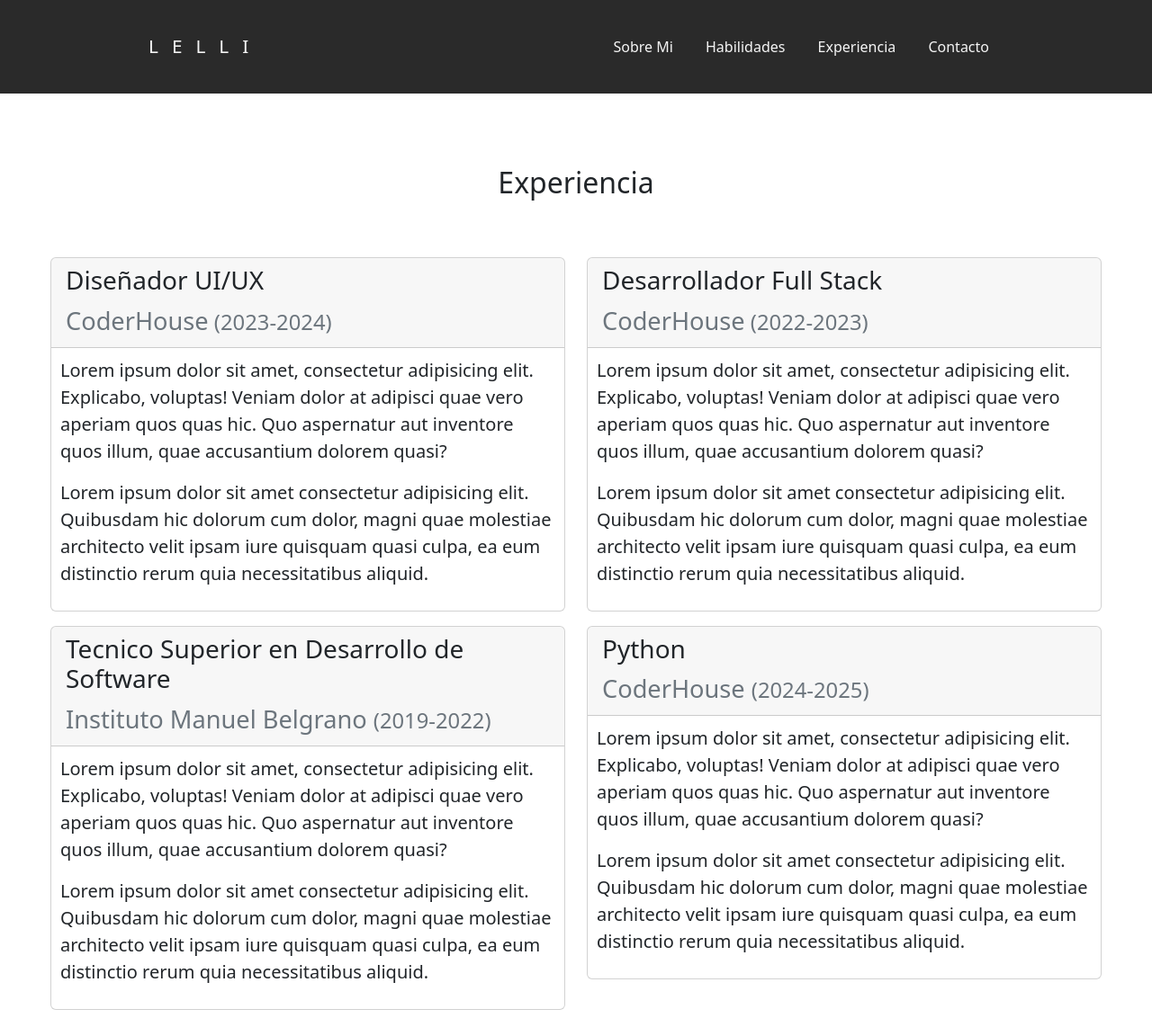
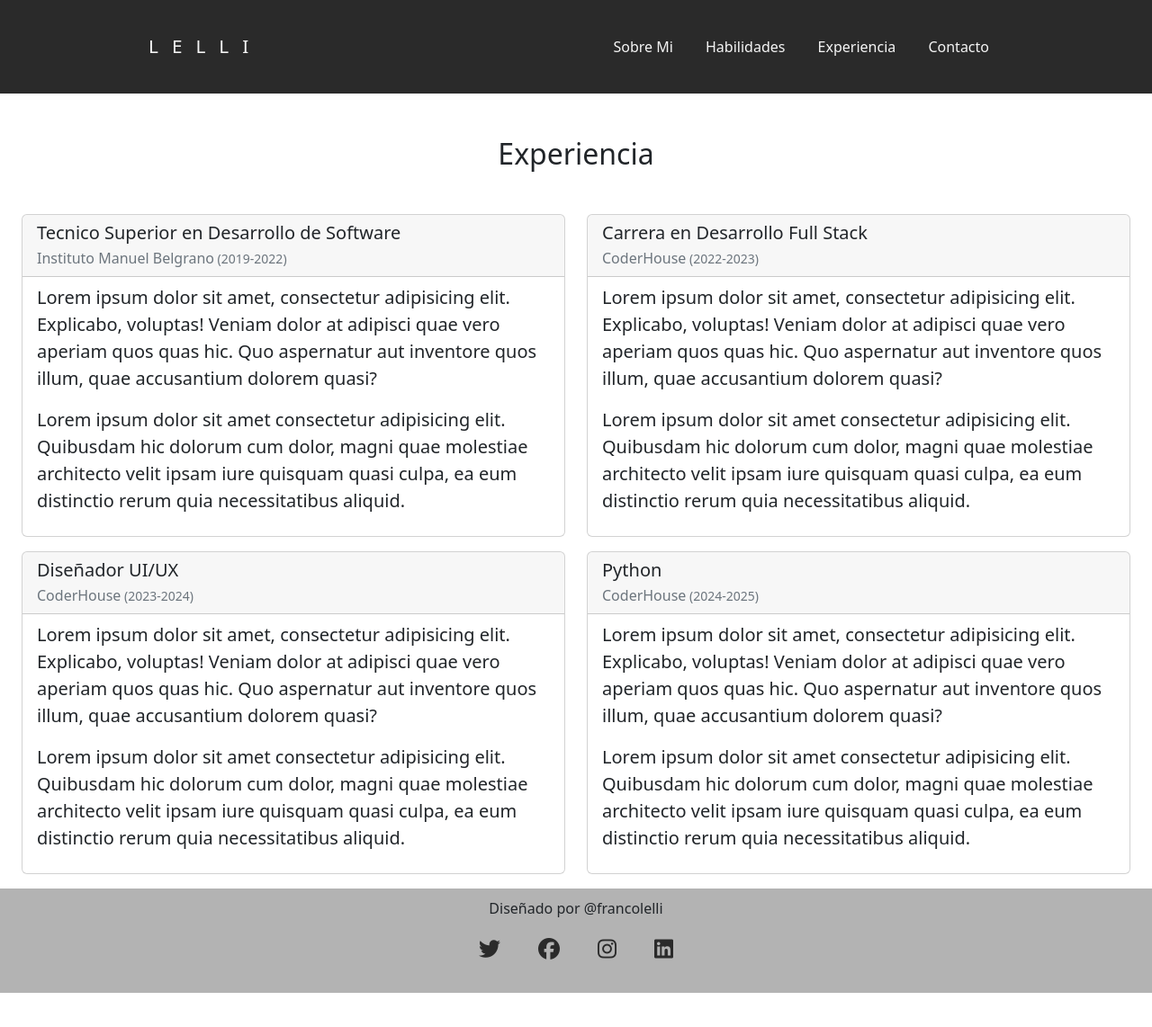
Before and after one commit to FrancoLelli/FrancoLelliDev, a website: page exp.html in a window 1280 px wide. Shown: the top 1142 px of the page at 90% size. After the commit the page ends 1104 px from the top, so only its background shows below. Drawn offline with nearby package versions, Linux system fonts and the light colour scheme.

Commit message:
Entrega Final

```diff
--- a/exp.html
+++ b/exp.html
@@ -37,72 +37,72 @@
             </nav>
         </div>
     </header>
-    <main class="main4 blur-in">
+    <main class="blur-in">
       <div class="section px-3 px-lg-4 pt-5" id="experience">
         <div class="container-narrow">
-              <div class="text-center tit5">
-                <h2 class="">Experiencia</h2>
+          <div class="text-center mb-5">
+            <h2 class="marker marker-center">Experiencia</h2>
           </div>
           <div class="row">
             <div class="col-md-6">
-                  <div class="card mb-3" data-aos="fade-right" data-aos-delay="100">
+              <div class="card mb-3">
                 <div class="card-header px-3 py-2">
                   <div class="d-flex justify-content-between">
                     <div>
-                          <h3>Diseñador UI/UX</h3>
-                          <div class="text-muted text-small">CoderHouse<small> (2023-2024)</small></div>
+                      <h3 class="h5 mb-1">Tecnico Superior en Desarrollo de Software</h3>
+                      <div class="text-muted text-small">Instituto Manuel Belgrano<small> (2019-2022)</small></div>
                     </div>
                   </div>
                 </div>
-                    <div class="texto5">
+                <div class="card-body px-3 py-2 texto5">
                   <p>Lorem ipsum dolor sit amet, consectetur adipisicing elit. Explicabo, voluptas! Veniam dolor at adipisci quae vero aperiam quos quas hic. Quo aspernatur aut inventore quos illum, quae accusantium dolorem quasi?</p>
                   <p>Lorem ipsum dolor sit amet consectetur adipisicing elit. Quibusdam hic dolorum cum dolor, magni quae molestiae architecto velit ipsam iure quisquam quasi culpa, ea eum distinctio rerum quia necessitatibus aliquid.</p>
                 </div>
               </div>
             </div>
             <div class="col-md-6">
-                  <div class="card mb-3" data-aos="fade-left" data-aos-delay="300">
+              <div class="card mb-3">
                 <div class="card-header px-3 py-2">
                   <div class="d-flex justify-content-between">
                     <div>
-                          <h3>Desarrollador Full Stack</h3>
+                      <h3 class="h5 mb-1">Carrera en Desarrollo Full Stack</h3>
                       <div class="text-muted text-small">CoderHouse<small> (2022-2023)</small></div>
                     </div>
                   </div>
                 </div>
-                    <div class="texto5">
+                <div class="card-body px-3 py-2 texto5">
                   <p>Lorem ipsum dolor sit amet, consectetur adipisicing elit. Explicabo, voluptas! Veniam dolor at adipisci quae vero aperiam quos quas hic. Quo aspernatur aut inventore quos illum, quae accusantium dolorem quasi?</p>
                   <p>Lorem ipsum dolor sit amet consectetur adipisicing elit. Quibusdam hic dolorum cum dolor, magni quae molestiae architecto velit ipsam iure quisquam quasi culpa, ea eum distinctio rerum quia necessitatibus aliquid.</p>
                 </div>
               </div>
             </div>
             <div class="col-md-6">
-                  <div class="card mb-3" data-aos="fade-right" data-aos-delay="200">
+              <div class="card mb-3">
                 <div class="card-header px-3 py-2">
                   <div class="d-flex justify-content-between">
                     <div>
-                          <h3>Tecnico Superior en Desarrollo de Software</h3>
-                          <div class="text-muted text-small">Instituto Manuel Belgrano <small>(2019-2022)</small></div>
+                      <h3 class="h5 mb-1">Diseñador UI/UX</h3>
+                      <div class="text-muted text-small">CoderHouse<small> (2023-2024)</small></div>
                     </div>
                   </div>
                 </div>
-                    <div class="texto5">
+                <div class="card-body px-3 py-2 texto5">
                   <p>Lorem ipsum dolor sit amet, consectetur adipisicing elit. Explicabo, voluptas! Veniam dolor at adipisci quae vero aperiam quos quas hic. Quo aspernatur aut inventore quos illum, quae accusantium dolorem quasi?</p>
                   <p>Lorem ipsum dolor sit amet consectetur adipisicing elit. Quibusdam hic dolorum cum dolor, magni quae molestiae architecto velit ipsam iure quisquam quasi culpa, ea eum distinctio rerum quia necessitatibus aliquid.</p>
                 </div>
               </div>
             </div>
             <div class="col-md-6">
-                  <div class="card mb-3" data-aos="fade-left" data-aos-delay="400">
+              <div class="card mb-3">
                 <div class="card-header px-3 py-2">
                   <div class="d-flex justify-content-between">
                     <div>
-                          <h3>Python</h3>
-                          <div class="text-muted text-small">CoderHouse <small> (2024-2025)</small></div>
+                      <h3 class="h5 mb-1">Python</h3>
+                      <div class="text-muted text-small">CoderHouse<small> (2024-2025)</small></div>
                     </div>
                   </div>
                 </div>
-                    <div class="texto5">
+                <div class="card-body px-3 py-2 texto5">
                   <p>Lorem ipsum dolor sit amet, consectetur adipisicing elit. Explicabo, voluptas! Veniam dolor at adipisci quae vero aperiam quos quas hic. Quo aspernatur aut inventore quos illum, quae accusantium dolorem quasi?</p>
                   <p>Lorem ipsum dolor sit amet consectetur adipisicing elit. Quibusdam hic dolorum cum dolor, magni quae molestiae architecto velit ipsam iure quisquam quasi culpa, ea eum distinctio rerum quia necessitatibus aliquid.</p>
                 </div>
--- a/scss/style.scss
+++ b/scss/style.scss
@@ -6,10 +6,6 @@
     @extend %reset;
   }
 
-   html, body {
-
-
-  }
 
   .blur-in {
     animation: blur-in 0.9s linear;
@@ -27,10 +23,8 @@
     }
   }
 
-  html {
+  html{
     height: 100%;
-    width: 100% !important;
-
   }
 
   body {
@@ -41,8 +35,6 @@
     display: flex;
     height: 100%;
     flex-direction: column;
-    width: 100% !important;
-
   }
 
   .video {
```
Also changed, not shown: css/prueba.css. Lines whose indentation alone changed are shown as unchanged.
